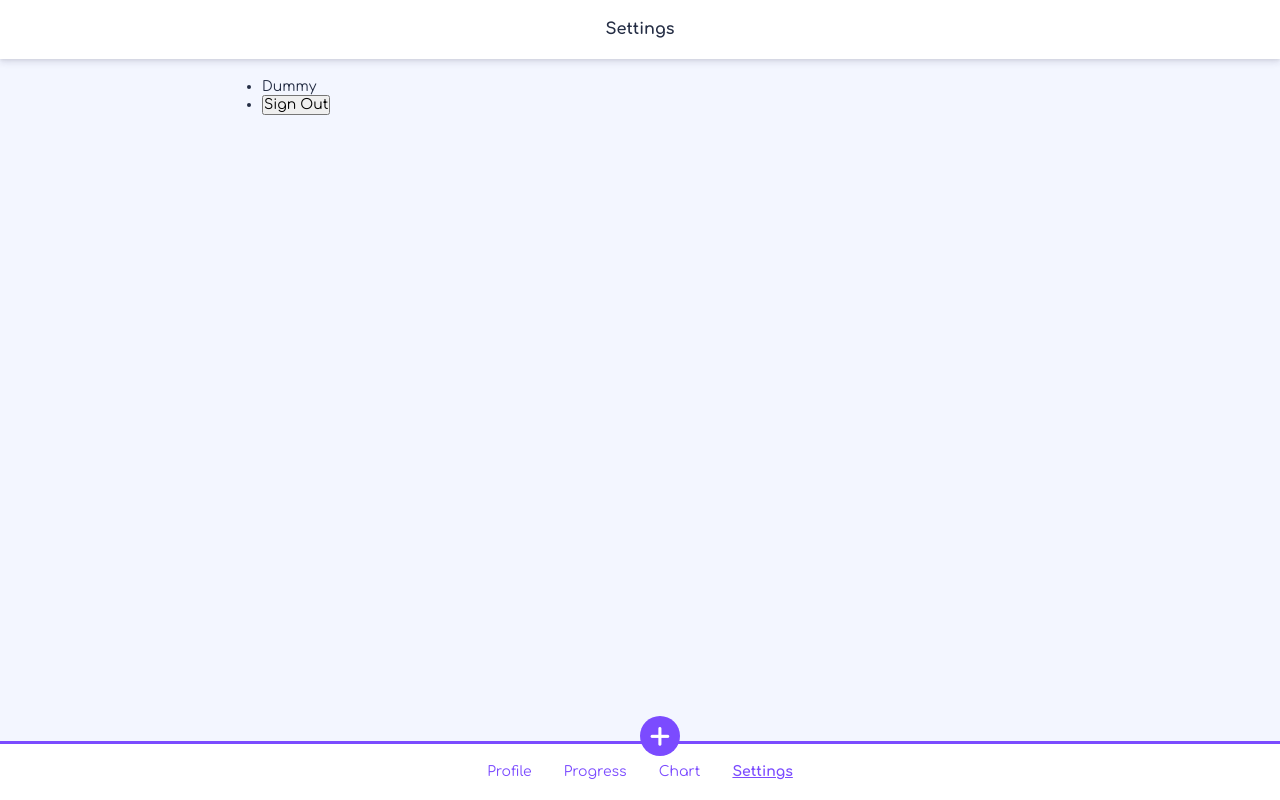
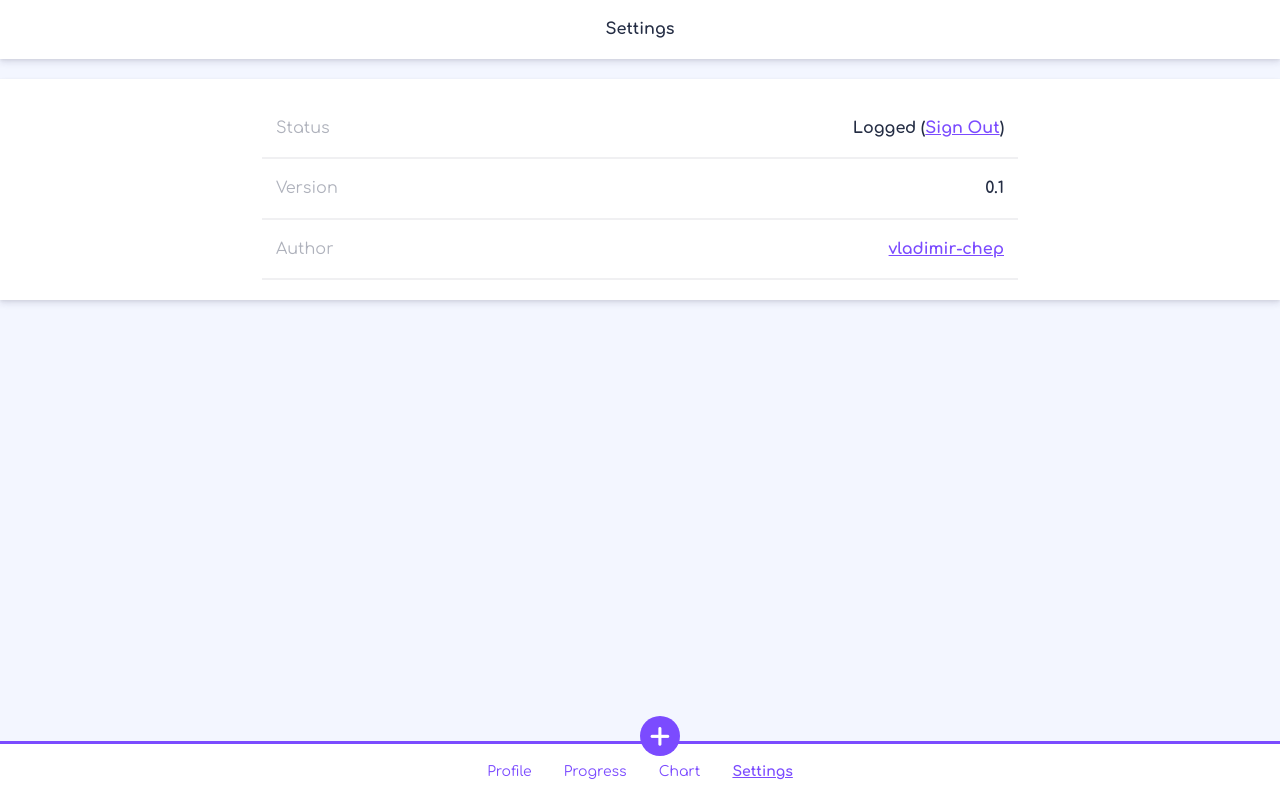
Before and after one commit to vladimir-chep/overflect, a Vue app: page /settings in a window 1280 px wide. Built offline with nearby package versions, Linux system fonts and the light colour scheme; no server answers; the database is empty; sample sign-in values are in the browser's storage.

Commit message:
#25 Save progress

```diff
--- a/src/components/Signin.vue
+++ b/src/components/Signin.vue
@@ -32,7 +32,10 @@
                     <transition name="error" mode="out-in">
                         <p class="mainContent__card__error" v-if="alert">{{ error }}</p>
                     </transition>
-                    <button type="submit" class="mainContent__card__btn" @click.prevent="userSignIn" :disabled="loading">{{loading ? '・・・' : 'Check it'}}</button>
+                    <button type="submit" class="mainContent__card__btn" @click.prevent="userSignIn" :disabled="loading">
+                        <Loading v-if="loading"/>
+                        <span v-if="!loading">Check it</span>
+                    </button>
                 </form>
             </div>
         </div>
@@ -42,9 +45,13 @@
                 <div class="mainContent__visual">
 
                 </div>
-                <div class="mainContent__msg">
+                <!-- <div class="mainContent__msg">
                     <p class="mainContent__msg__head">OverFlect</p>
                     <p class="mainContent__msg__txt">OverFlect is a tool for monitoring your individual performance in <a href="https://playoverwatch.com/" target="_blank" rel="noopener nofollow">Overwatch</a>’s competetive mode</p>
+                </div> -->
+                <div class="mainContent__msg">
+                    <p class="mainContent__msg__head">My Vue App</p>
+                    <p class="mainContent__msg__txt">Lorem ipsum dolor sit amet consectetur adipisicing elit. Nesciunt cupiditate modi quam corrupti, et sapiente fuga. Distinctio, assumenda voluptatum doloribus soluta eligendi aliquid debitis aliquam quo, deserunt ut aperiam nihil.</p>
                 </div>
                 <div class="mb-5">
                     <div class="u-tac mb-1">
@@ -61,7 +68,12 @@
 </template>
 
 <script>
+import Loading from '@/components/ui/Spinner-loading.vue';
+
 export default {
+    components: {
+        Loading,
+    },
     data() {
         return {
             // password: '',
@@ -270,6 +282,10 @@ export default {
             background: $theme;
             font-weight: bold;
             font-size: 1.8rem;
+            &:disabled{
+                background: lighten($theme, 30%);
+                border-color: transparent;
+            }
         }
     }
 }
--- /dev/null
+++ b/src/components/ui/Spinner-loading.vue
@@ -0,0 +1,64 @@
+<template>
+<div class="hollow-dots-spinner">
+    <!-- :style="spinnerStyle" -->
+    <div class="dot"></div>
+    <div class="dot"></div>
+    <div class="dot"></div>
+</div>
+</template>
+
+<script>
+export default {
+
+}
+</script>
+
+<style lang="scss">
+$size: 20px;
+
+.hollow-dots-spinner,
+.hollow-dots-spinner * {
+    box-sizing: border-box;
+}
+
+.hollow-dots-spinner {
+    height: $size;
+    width: calc(#{$size + $size} * 3);
+    margin: auto;
+
+    .dot {
+        width: $size;
+        height: $size;
+        margin: 0 calc(#{$size} / 2);
+        border: calc(#{$size} / 5) solid #7B4BFF;
+        border-radius: 50%;
+        float: left;
+        transform: scale(0);
+        animation: hollow-dots-spinner-animation 1000ms ease infinite 0ms;
+
+        &:nth-child(1) {
+            animation-delay: calc(.3s * 1);
+        }
+
+        &:nth-child(2) {
+            animation-delay: calc(.3s * 2);
+        }
+
+        &:nth-child(3) {
+            animation-delay: calc(.3s * 3);
+
+        }
+    }
+}
+
+@keyframes hollow-dots-spinner-animation {
+    50% {
+        transform: scale(1);
+        opacity: 1;
+    }
+
+    100% {
+        opacity: 0;
+    }
+}
+</style>
--- a/src/router/index.js
+++ b/src/router/index.js
@@ -11,8 +11,6 @@ import Settings from '@/views/Settings.vue';
 import SignUp from '@/components/Signup.vue';
 import SignIn from '@/components/Signin.vue';
 import NotFound from '@/components/NotFound.vue';
-
-import Firebase from '@/views/Firebase.vue';
 
 const routes = [{
         path: '/',
@@ -64,11 +62,6 @@ const routes = [{
         component: SignIn
     },
     {
-        path: '/firebase',
-        name: 'firebase',
-        component: Firebase
-    },
-    {
         path: '*',
         component: NotFound
     },
--- a/src/styles/basics/_layout.scss
+++ b/src/styles/basics/_layout.scss
@@ -37,11 +37,21 @@ body {
         height: 100%;
         flex-direction: column;
         justify-content: space-between;
+        .pageContent{
+            height: 100%;
+        }
     }
 }
 
-.innerWrapper {
-    @include wrapper;
+.pageCore {
+    padding-top: $l-py;
+    padding-bottom: $l-py;
+    background: #fff;
+    box-shadow: $shadow1;
+    &__wrap{
+        @include wrapper;
+
+    }
 }
 
 // Header
--- a/src/styles/components/_link.scss
+++ b/src/styles/components/_link.scss
@@ -1,9 +1,22 @@
+// default <a>
+a {
+    color: $theme;
+    transition: .25s color ease-in-out;
+
+    &:hover,
+    &:focus {
+        color: darken($theme, 15%);
+    }
+}
+
 .link {
     cursor: pointer;
+
     &-continue {
         font-size: 1.2rem;
         text-decoration: underline;
         transition: .25s color ease-in-out;
+
         &:hover {
             color: #eee7ff;
         }
--- /dev/null
+++ b/src/styles/pages/settings.scss
@@ -0,0 +1,26 @@
+
+
+@import '../setup/variables';
+@import '../setup/mixins';
+
+.settingsMenu {
+    font-size: 1.6rem;
+    list-style: none;
+
+    &__item {
+        display: flex;
+        flex-wrap: wrap;
+        justify-content: space-between;
+        align-items: center;
+        padding: $padding;
+        border-bottom: 2px solid $hr;
+
+        &__ttl {
+            color: $text-light;
+        }
+
+        &__content {
+            font-weight: bold;
+        }
+    }
+}
--- a/src/styles/setup/_variables.scss
+++ b/src/styles/setup/_variables.scss
@@ -10,12 +10,15 @@ $main: #7B4BFF;
 $dark: #242D44;
 $gray: #AFB2BC;
 $light: #F3F6FF;
+$light2: #F0F0F2;
 $green: #19CF36;
 $danger: #E51B1B;
 // Theme
 $theme: $main;
 $text-color: $dark;
+$text-light: $gray;
 $bg-color: $light;
+$hr: $light2;
 $error-color:$danger;
 //
 $sps: 14px;
--- a/src/views/Chart.vue
+++ b/src/views/Chart.vue
@@ -1,7 +1,7 @@
 <template>
-<div class="chartPage">
+<div class="chartPage pageWrapper">
     <Header>Chart</Header>
-    <div class="innerWrapper">
+    <div class="pageContent">
         <div class="Chart__list">
             <div class="Chart">
                 <h1>This is a chart page</h1>
--- a/src/views/Firebase.vue
+++ /dev/null
@@ -1,89 +0,0 @@
-<template>
-<div class="progress">
-    <h1>This is a progress page</h1>
-    <h2>TODOS</h2>
-    <div>
-        <input type="text" v-model="newTodoName">
-        <button type="submit" @click="createTodo()">Create</button>
-    </div>
-    <br>
-    <div>
-      <button type="submit" @click="showTodoType = 'all'">Show All</button>
-      <button type="submit" @click="showTodoType = 'active'">Show non completed</button>
-      <button type="submit" @click="showTodoType = 'complete'">Show Completed</button>
-    </div>
-    <ul v-for="(todo, key) in filteredTodos" :key="key">
-        <li><input class="toggle" type="checkbox" v-model="todo.isComplete" @click="updateIsCompleteTodo(todo, key)">{{ todo.name }}</li>
-        <button type="submit" @click="deleteTodo(key)">Delete</button>
-    </ul>
-</div>
-</template>
-
-<script>
-import firebase from 'firebase';
-
-export default {
-    name: 'firebase',
-    data() {
-        return {
-            database: null,
-            todosRef: null,
-            newTodoName: '',
-            showTodoType: 'all',
-            todos: [],
-        }
-    },
-    created() {
-        this.database = firebase.database();
-        this.todosRef = this.database.ref('todos');
-        this.resultsRef = this.database.ref('results');
-
-        this.todosRef.on('value', snapshot => this.todos = snapshot.val());
-        this.resultsRef.on('value', snapshot => this.resultList = snapshot.val());
-    },
-    computed: {
-        filteredTodos: function () {
-            let result;
-            if (this.showTodoType == 'all') {
-                result = this.todos;
-            } else {
-                let showIsComplete = (this.showTodoType == 'complete') ? true : false;
-
-                let filterTodos = {};
-                for (let key in this.todos) {
-                    let todo = this.todos[key];
-                    if (todo.isComplete == showIsComplete) {
-                        filterTodos[key] = todo;
-                    }
-                    result = filterTodos;
-                }
-            }
-            return result;
-        },
-    },
-    methods: {
-        createTodo() {
-            if (this.newTodoName == "") return;
-            const newData = {
-                name: this.newTodoName,
-                isComplete: false,
-            };
-            this.todosRef.push(newData);
-            this.newTodoName = "";
-        },
-        updateIsCompleteTodo(todo, key) {
-            todo.isComplete = !todo.isComplete
-            var updates = {};
-            updates['/todos/' + key] = todo;
-            this.database.ref().update(updates);
-        },
-        deleteTodo(key) {
-            this.database.ref('todos').child(key).remove();
-        },
-    },
-}
-</script>
-
-<style lang="sass">
-
-</style>
--- a/src/views/Progress.vue
+++ b/src/views/Progress.vue
@@ -1,7 +1,7 @@
 <template>
-<div class="progress">
+<div class="progress pageWrapper">
     <Header>Progress</Header>
-    <div class="innerWrapper">
+    <div class="pageContent">
         <h1>This is a progress page</h1>
         <div class="contaider-full" v-if="filteredList.length">
             <div v-if="editMode" class="">
--- a/src/views/Settings.vue
+++ b/src/views/Settings.vue
@@ -1,18 +1,30 @@
 <template>
-<div class="settings">
+<div class="pageContent">
     <Header>Settings</Header>
-    <div class="innerWrapper">
-        <ul>
-            <li>
-                <p>Dummy</p>
-            </li>
-            <li v-if="isAuthenticated">
-                <button class="" @click.prevent="userSignOut">Sign Out</button>
-            </li>
-            <li v-else>
-                <router-link to="/signin">Sign In</router-link>
-            </li>
-        </ul>
+    <div class="pageCore">
+        <div class="pageCore__wrap">
+            <ul class="settingsMenu">
+                <li class="settingsMenu__item">
+                    <div class="settingsMenu__item__ttl">Status</div>
+                    <div class="settingsMenu__item__content">
+                        <span v-if="isAuthenticated">
+                            Logged (<a href="#" @click.prevent="userSignOut">Sign Out</a>)
+                        </span>
+                        <span v-else>
+                            Not logged (<router-link to="/signin">Sign In</router-link>)
+                        </span>
+                    </div>
+                </li>
+                <li class="settingsMenu__item">
+                    <div class="settingsMenu__item__ttl">Version</div>
+                    <div class="settingsMenu__item__content">0.1</div>
+                </li>
+                <li class="settingsMenu__item">
+                    <div class="settingsMenu__item__ttl">Author</div>
+                    <div class="settingsMenu__item__content"><a href="https://github.com/vladimir-chep" target="_blank">vladimir-chep</a></div>
+                </li>
+            </ul>
+        </div>
     </div>
 </div>
 </template>
@@ -44,5 +56,5 @@ export default {
 </script>
 
 <style lang="scss">
-
+@import '../styles/pages/settings.scss';
 </style>
```
Also changed, not shown: src/components/layout/Navigation.vue (+0 -7 lines).
